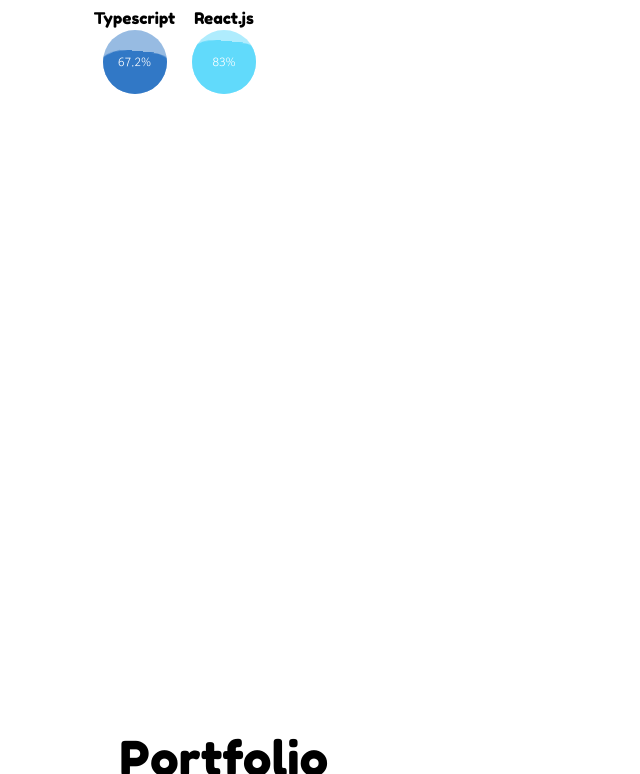
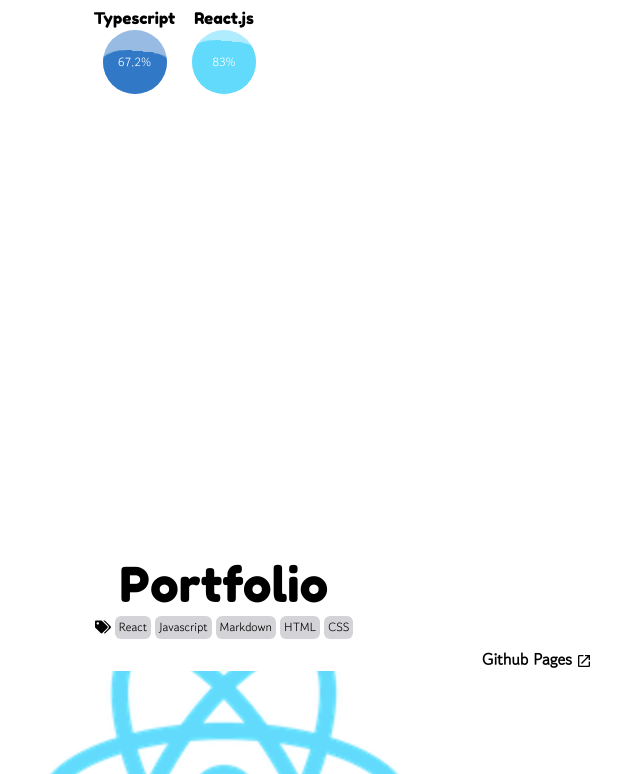
Before and after one commit to Cattamoo/portfolio, a React (Create React App) app: page / in a window 1280 px wide. Shown: the part 2026-2800 px from the top of the page, without its empty margins (416-1056 px from the left). Built offline with nearby package versions, Linux system fonts and the light colour scheme; a web font is replaced by a local one.

Commit message:
add portfolio

```diff
--- a/src/App.jsx
+++ b/src/App.jsx
@@ -5,6 +5,7 @@
 import ContactMe from "./pages/ContactMe";
 import OnePageScroller from "./components/OnePageScroller";
 import {useState} from "react";
+import {PortfolioFilterProvider} from "./context/PortfolioFilterContext";
 
 export default function App() {
 	const [page, setPage] = useState(0);
@@ -13,7 +14,9 @@
 			<Title />
 			<Introduce />
 			<Skill />
+			<PortfolioFilterProvider>
 			<Portfolio />
+			</PortfolioFilterProvider>
 			<ContactMe />
 		</OnePageScroller>
 	);
--- a/src/components/ImageSlider.jsx
+++ b/src/components/ImageSlider.jsx
@@ -25,8 +25,8 @@
 			<ul className={`relative flex ${width} ${height} overflow-hidden`}>
 				{
 					items.map((item, index) => (
-						<li key={`${item.title}_${index}`} className="absolute w-max top-1/2 -translate-y-2/4 -translate-x-2/4 duration-500" style={{ left: `${(index - position) * 100 + 50}%` }}>
-							<img className="w-max h-max" src={item.url} alt={item.title} />
+						<li key={`${item.title}_${index}`} className={`absolute top-1/2 ${index === position ? 'z-1' : '-z-10'} w-full -translate-y-2/4 -translate-x-2/4 duration-500`} style={{ left: `${(index - position) * 100 + 50}%` }}>
+							<img className="w-full h-max" src={item.url} alt={item.title} />
 						</li>
 					))
 				}
--- /dev/null
+++ b/src/components/ListItem.jsx
@@ -0,0 +1,14 @@
+import React from 'react';
+import Tags from "./Tags";
+
+export default function ListItem({ item, setOpen, isOpen }) {
+	const openHandler = () => {
+		setOpen(item.id);
+	}
+	return (
+		<li className={`flex flex-col text-left ${isOpen ? 'bg-blue-300' : ''} p-2 rounded-lg`} onClick={() => openHandler(item)}>
+			<span className="text-lg font-semibold">{item.title}</span>
+			<Tags tags={item.tags} />
+		</li>
+	);
+}
--- /dev/null
+++ b/src/components/Tags.jsx
@@ -0,0 +1,22 @@
+import React from 'react';
+import {FaTags} from "react-icons/fa";
+import {usePortfolioFilter} from "../context/PortfolioFilterContext";
+
+export default function Tags({ tags }) {
+	const { filter, setFiltering } = usePortfolioFilter();
+	return (
+		<div className="flex items-center gap-1">
+			<FaTags />
+			{
+				tags.map((tag, index) => (
+					<span
+						key={index}
+						className={`text-xs px-1 py-[0.2rem] ${filter.includes(tag) ? 'bg-black text-white' : 'bg-zinc-300'} rounded-md`}
+						onClick={() => setFiltering(tag)}>
+						{tag}
+					</span>
+				))
+			}
+		</div>
+	);
+}
--- /dev/null
+++ b/src/components/Viewer.jsx
@@ -0,0 +1,17 @@
+import React from 'react';
+import ImageSlider from "./ImageSlider";
+import {IoMdOpen} from "react-icons/io";
+
+export default function Viewer({ item }) {
+	return (
+		<div className={`flex flex-col w-full h-1/3 px-4 duration-300`}>
+			<div className="flex justify-end font-semibold">
+				<a href={item.url || `/${item.title}`} target="_blank" rel="noreferrer">{item.title}<IoMdOpen className="inline ml-1" /></a>
+			</div>
+			{ item.images && <ImageSlider className="self-center" width="w-96" height="h-64" auto={null} items={item.images} /> }
+			<div className="text-left">
+				{item.description}
+			</div>
+		</div>
+	);
+}
--- /dev/null
+++ b/src/context/PortfolioFilterContext.jsx
@@ -0,0 +1,20 @@
+import {createContext, useContext, useState} from "react";
+
+const PortfolioFilterContext = createContext();
+
+export function PortfolioFilterProvider({ children }) {
+	const [filter, setFilter] = useState([]);
+	const filtering = (item) => (filter.length === 0 ? true : item.tags.filter(tag => filter.includes(tag)).length !== 0);
+	const setFiltering = (name) => {
+		setFilter(prev => prev.includes(name) ? prev.filter((tag) => tag !== name) : [...prev, name]);
+	}
+	return (
+		<PortfolioFilterContext.Provider value={{ filter, filtering, setFiltering }}>
+			{children}
+		</PortfolioFilterContext.Provider>
+	)
+}
+
+export function usePortfolioFilter() {
+	return useContext(PortfolioFilterContext);
+}
--- a/src/index.css
+++ b/src/index.css
@@ -11,6 +11,7 @@
 	-moz-osx-font-smoothing: grayscale;
 	user-select:none;
 	overflow: hidden;
+	@apply h-screen flex flex-col items-center;
 }
 
 pre {
@@ -20,6 +21,7 @@
 #root {
 	width: 100%;
 	height: 100vh;
+	@apply max-w-screen-md;
 }
 
 .wave {
--- a/src/pages/Portfolio.jsx
+++ b/src/pages/Portfolio.jsx
@@ -1,10 +1,62 @@
-import React from 'react';
+import React, {useState} from 'react';
+import {usePortfolioFilter} from "../context/PortfolioFilterContext";
 import Layout from "../components/Layout";
+import ListItem from "../components/ListItem";
+import Viewer from "../components/Viewer";
+import Tags from "../components/Tags";
 
 export default function Portfolio() {
+	const { filtering } = usePortfolioFilter();
+	const [items] = useState({
+		'1234-1234-1234': {
+			id: '1234-1234-1234',
+			title: 'Github Pages',
+			url: 'https://cattamoo.github.io',
+			images: [
+				{title: 'GithubPages', url: '/portfolio/logo192.png'},
+				{title: 'GithubPages', url: '/portfolio/logo192.png'},
+				{title: 'GithubPages', url: '/portfolio/logo192.png'}
+			],
+			description: '기존 사용하던 jekyll 대신 직접 React.js를 사용해 만든 Github Page',
+			tags: ['React', 'Javascript', 'Markdown']
+		},
+		'1234-1234-1235': {
+			id: '1234-1234-1235',
+			title: 'Paint',
+			url: 'https://cattamoo.github.io/paint',
+			images: [
+				{title: 'Paint', url: 'https://user-images.githubusercontent.com/87294942/208136544-f8071ba1-ed26-4167-858b-a4f73c7aab09.png'},
+				{title: 'Paint', url: 'https://user-images.githubusercontent.com/87294942/208136548-6a15d2e2-65da-464f-84cf-8417396ad9a4.png'},
+				{title: 'Paint', url: 'https://user-images.githubusercontent.com/87294942/208136551-c7d7d4d2-cf98-440f-8a7d-e8b78de25d3d.png'}
+			],
+			description: '바닐라 자바스크립트를 이용해 만든 웹 그림판',
+			tags: ['HTML', 'CSS', 'Javascript']
+		},
+		'1234-1234-1236': {
+			id: '1234-1234-1236',
+			title: 'Color Storage',
+			url: 'https://cattamoo.github.io/color-storage',
+			images: [
+				{title: 'ColorStorage', url: 'https://user-images.githubusercontent.com/87294942/208135437-655d155b-f72a-4b5a-9082-30dafb144b0e.png'},
+				{title: 'ColorStorage', url: 'https://user-images.githubusercontent.com/87294942/208135439-d965a247-4f58-49ac-b85f-ca89a9e45fa3.png'},
+				{title: 'ColorStorage', url: 'https://user-images.githubusercontent.com/87294942/208135442-b8cdda8a-c9b3-44c8-add5-69b74359472a.png'}
+			],
+			description: '색상을 저장하고, 쉽게 사용하기 위한 앱',
+			tags: ['React', 'Javascript']
+		},
+	});
+	const [selected, setSelected] = useState('1234-1234-1234');
 	return (
 		<Layout title="Portfolio">
-			Portfolio
+			<Tags tags={[...new Set(Object.values(items).map((item) => item.tags).flat())]} />
+			{ selected != null && <Viewer item={items[selected]}/> }
+			<ul className="w-full flex flex-wrap justify-center gap-2 px-2">
+				{
+					Object.values(items).filter(filtering).map((item) => (
+						<ListItem setOpen={setSelected} key={item.id} isOpen={item.id === selected} item={item} />
+					))
+				}
+			</ul>
 		</Layout>
 	);
 }
```
